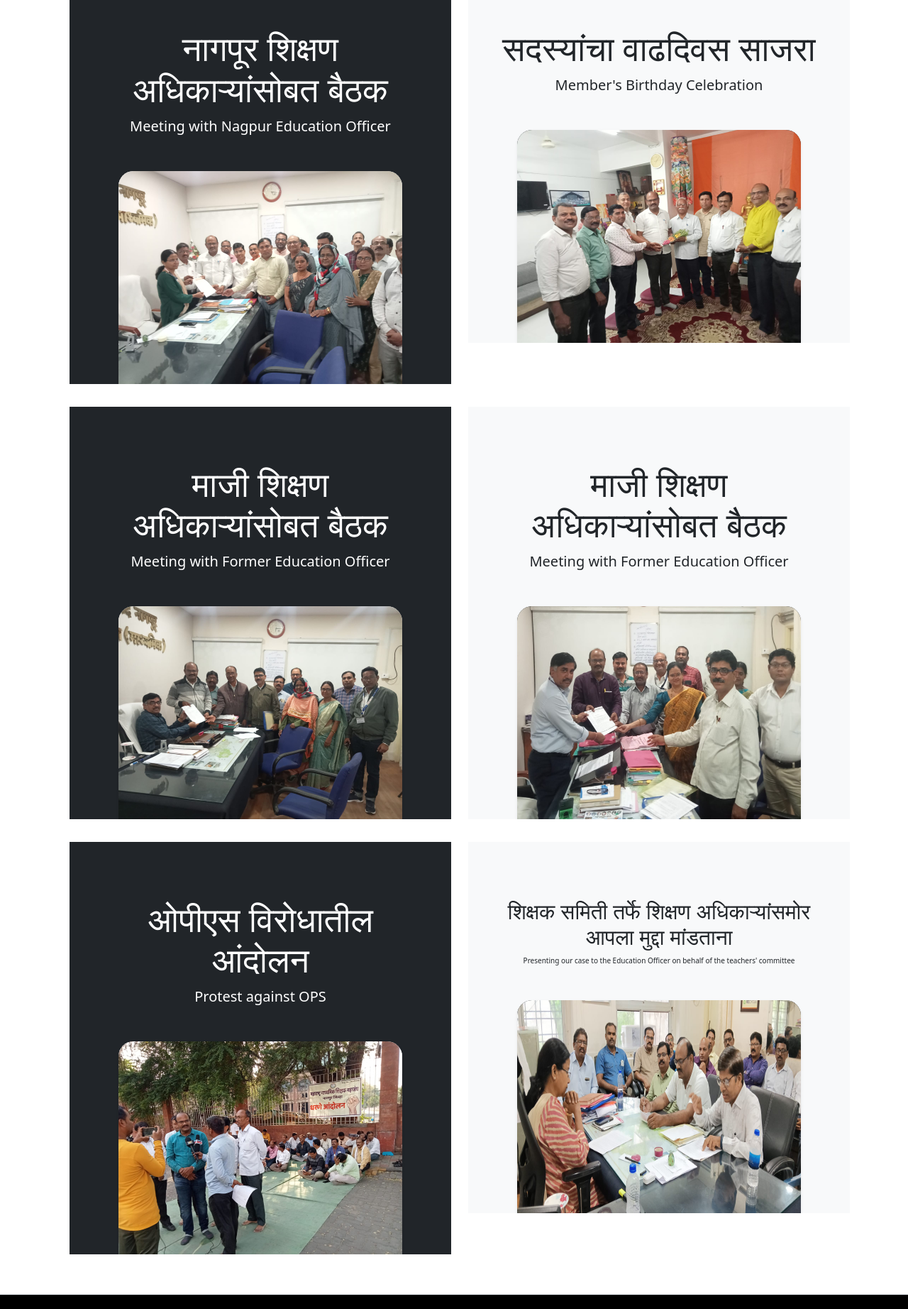
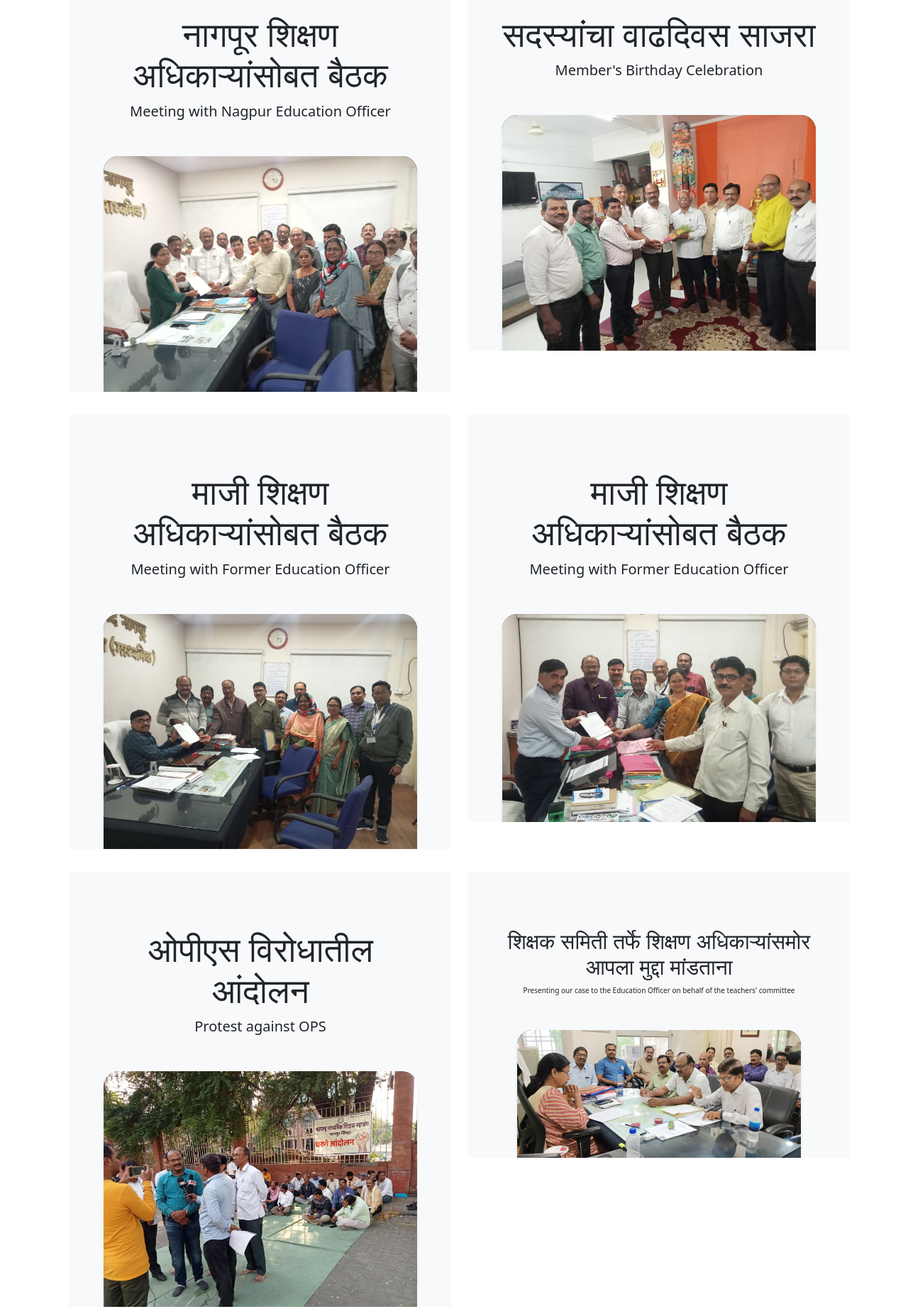
Before and after one commit to Jiya-Wakde/msmmahasangh, a plain HTML site: page work.html in a window 1280 px wide. Shown: the part 849-2693 px from the top of the page at 71% size. Drawn offline with nearby package versions, Linux system fonts and the light colour scheme; a web font is replaced by a local one.

Commit message:
Updated Html

```diff
--- a/styles.css
+++ b/styles.css
@@ -439,6 +439,11 @@ button {
       margin-left: auto;
       margin-right: auto; /* Center the nav items */
   }
+  .navbar-toggler {
+    display: blocks !important;
+    visibility: visible !important;
+    height: auto !important;
+  }
 }
 
 @media (max-width: 991.98px) {
--- a/work.html
+++ b/work.html
@@ -12,7 +12,7 @@
     <link rel="preconnect" href="https://fonts.googleapis.com">
     <link rel="preconnect" href="https://fonts.gstatic.com" crossorigin>
     <link href="https://fonts.googleapis.com/css2?family=Edu+AU+VIC+WA+NT+Hand:wght@400..700&family=Libre+Baskerville:ital,wght@0,400;0,700;1,400&display=swap" rel="stylesheet">
-    <link href="./styles.css" rel="stylesheet">
+    <link href="styles.css" rel="stylesheet">
     <style>
         html, body {
         height: 100%;
@@ -34,11 +34,10 @@
     <!-- Header -->
     <header>
     <nav class="navbar navbar-expand-lg navbar-light">
-      <a class="navbar-brand" href="#"><img src="../static/assets/youtube_activity_16dp_FF0000_FILL0_wght400_GRAD0_opsz20.png"></a>
       <button class="navbar-toggler" type="button" data-toggle="collapse" data-target="#navbarNav" aria-controls="navbarNav" aria-expanded="false" aria-label="Toggle navigation">
         <span class="navbar-toggler-icon"></span>
       </button>
-      <div class="collapse navbar-collapse justify-content-end" id="navbarNav">
+      <div class="collapse navbar-collapse show justify-content-end" id="navbarNav">
         <ul class="navbar-nav">
           <li class="nav-item"><a href='./index.html' class="nav-link">Home</a></li>
           <li class="nav-item"><a href='./work.html' class="nav-link" aria-current="page">Work</a></li>
@@ -67,15 +66,17 @@
 <div class="container">
 <div class="row my-md-3 ps-md-3">
     <div class="col-md-6 mb-3">
-        <div class="text-bg-dark pt-3 px-3 pt-md-5 px-md-5 text-center overflow-hidden">
+        <div class="bg-body-tertiary pt-3 px-3 pt-md-5 px-md-5 text-center overflow-hidden">
             <div class="my-3 py-3">
                 <!-- Headline and Subheading -->
                 <h2 class="display-5">नागपूर शिक्षण अधिकाऱ्यांसोबत बैठक</h2>
                 <p class="lead">Meeting with Nagpur Education Officer</p>
             </div>
             <!-- Photo Display -->
-            <div class="bg-body-tertiary shadow-sm mx-auto" style="width: 400px; height: 300px; border-radius: 21px 21px 0 0;">
-                <img src="../static/assets/photos/photo-1.jpg" width="400px" height="300px" style="border-radius: 21px 21px 0 0;">
+            <div class="bg-dark shadow-sm mx-auto" style="max-width: 100%; border-radius: 21px 21px 0 0;">
+                <img src="static/assets/photos/photo-1.jpg" class="img-fluid"
+                style="border-radius: 21px 21px 0 0;"
+                alt="Protest photo">
             </div>
         </div>
     </div>
@@ -88,8 +89,10 @@
                 <p class="lead">Member's Birthday Celebration</p>
             </div>
             <!-- Photo Display -->
-            <div class="bg-dark shadow-sm mx-auto" style="width: 400px; height: 300px; border-radius: 21px 21px 0 0;">
-                <img src="../static/assets/photos/photo-2.jpg" width="400px" height="300px" style="border-radius: 21px 21px 0 0;">
+            <div class="bg-dark shadow-sm mx-auto" style="max-width: 100%; border-radius: 21px 21px 0 0;">
+                <img src="static/assets/photos/photo-2.jpg"                 class="img-fluid"
+                style="border-radius: 21px 21px 0 0;"
+                alt="Protest photo">
             </div>
         </div>
     </div>
@@ -97,17 +100,18 @@
 
 <div class="row my-md-3 ps-md-3">
     <div class="col-md-6 mb-3">
-        <div class="text-bg-dark pt-3 px-3 pt-md-5 px-md-5 text-center overflow-hidden">
+        <div class="bg-body-tertiary pt-3 px-3 pt-md-5 px-md-5 text-center overflow-hidden">
             <div class="my-3 py-3">
                 <!-- Headline and Subheading -->
                 <h2 class="display-5">माजी शिक्षण अधिकाऱ्यांसोबत बैठक</h2>
                 <p class="lead">Meeting with Former Education Officer</p>
             </div>
             <!-- Photo Display -->
-            <div class="bg-body-tertiary shadow-sm mx-auto" style="width: 400px; height: 300px; border-radius: 21px 21px 0 0;">
-                <img src="../static/assets/photos/photo-3.jpg" width="400px" height="300px" style="border-radius: 21px 21px 0 0;">
+            <div class="bg-dark shadow-sm mx-auto" style="max-width: 100%; border-radius: 21px 21px 0 0;">
+                <img src="static/assets/photos/photo-3.jpg"                 class="img-fluid"
+                style="border-radius: 21px 21px 0 0;"
+                alt="Protest photo"></div>
             </div>
-        </div>
     </div>
 
     <div class="col-md-6 mb-3">
@@ -118,8 +122,10 @@
                 <p class="lead">Meeting with Former Education Officer</p>
             </div>
             <!-- Photo Display -->
-            <div class="bg-dark shadow-sm mx-auto" style="width: 400px; height: 300px; border-radius: 21px 21px 0 0;">
-                <img src="../static/assets/photos/photo-4.jpg" width="400px" height="300px" style="border-radius: 21px 21px 0 0;">
+            <div class="bg-dark shadow-sm mx-auto" style="max-width: 100%; border-radius: 21px 21px 0 0;">
+                <img src="static/assets/photos/photo-4.jpg"                 class="img-fluid"
+                style="border-radius: 21px 21px 0 0;"
+                alt="Protest photo">
             </div>
         </div>
     </div>
@@ -127,18 +133,22 @@
 
 <div class="row my-md-3 ps-md-3">
     <div class="col-md-6 mb-3">
-        <div class="text-bg-dark pt-3 px-3 pt-md-5 px-md-5 text-center overflow-hidden">
+        <div class="bg-body-tertiary pt-3 px-3 pt-md-5 px-md-5 text-center overflow-hidden">
             <div class="my-3 py-3">
-                <!-- Headline and Subheading -->
-                <h2 class="display-5">ओपीएस विरोधातील आंदोलन</h2>
-                <p class="lead">Protest against OPS</p>
+            <h2 class="display-5">ओपीएस विरोधातील आंदोलन</h2>
+            <p class="lead">Protest against OPS</p>
             </div>
-            <!-- Photo Display -->
-            <div class="bg-body-tertiary shadow-sm mx-auto" style="width: 400px; height: 300px; border-radius: 21px 21px 0 0;">
-                <img src="../static/assets/photos/photo-5.jpg" width="400px" height="300px" style="border-radius: 21px 21px 0 0;">
+
+            <!-- Responsive Image Container -->
+            <div class="bg-body-tertiary shadow-sm mx-auto" style="max-width: 100%; border-radius: 21px 21px 0 0;">
+            <img src="static/assets/photos/photo-5.jpg"
+                class="img-fluid"
+                style="border-radius: 21px 21px 0 0;"
+                alt="Protest photo">
             </div>
         </div>
     </div>
+
 
     <div class="col-md-6 mb-3">
         <div class="bg-body-tertiary pt-3 px-3 pt-md-5 px-md-5 text-center overflow-hidden">
@@ -148,8 +158,10 @@
                 <p class="lead" style="font-size: 10px;">Presenting our case to the Education Officer on behalf of the teachers' committee</p>
             </div>
             <!-- Photo Display -->
-            <div class="bg-dark shadow-sm mx-auto" style="width: 400px; height: 300px; border-radius: 21px 21px 0 0;">
-                <img src="../static/assets/photos/photo-7.jpg" width="400px" height="300px" style="border-radius: 21px 21px 0 0;">
+            <div class="bg-dark shadow-sm mx-auto" style="max-width: 400px; border-radius: 21px 21px 0 0;">
+                <img src="static/assets/photos/photo-7.jpg" class="img-fluid"
+           style="border-radius: 21px 21px 0 0;"
+           alt="Protest photo">
             </div>
         </div>
     </div>
@@ -161,7 +173,7 @@
 
     <!-- Footer -->
   <footer class="d-flex flex-wrap justify-content-between align-items-center py-3 my-4 border-top">
-    <p class="col-md-4 mb-0">© 2024 Copyright</p>
+    <p class="col-md-4 mb-0">© 2025 Copyright</p>
     <a href="/" class="col-md-4 d-flex align-items-center justify-content-center mb-3 mb-md-0 me-md-auto">
       <svg class="bi me-2" width="40" height="32"><use xlink:href="#bootstrap"></use></svg>
     </a>
```
Also changed, not shown: contact.html (+16 -17 lines), index.html (+1 -2 lines).
